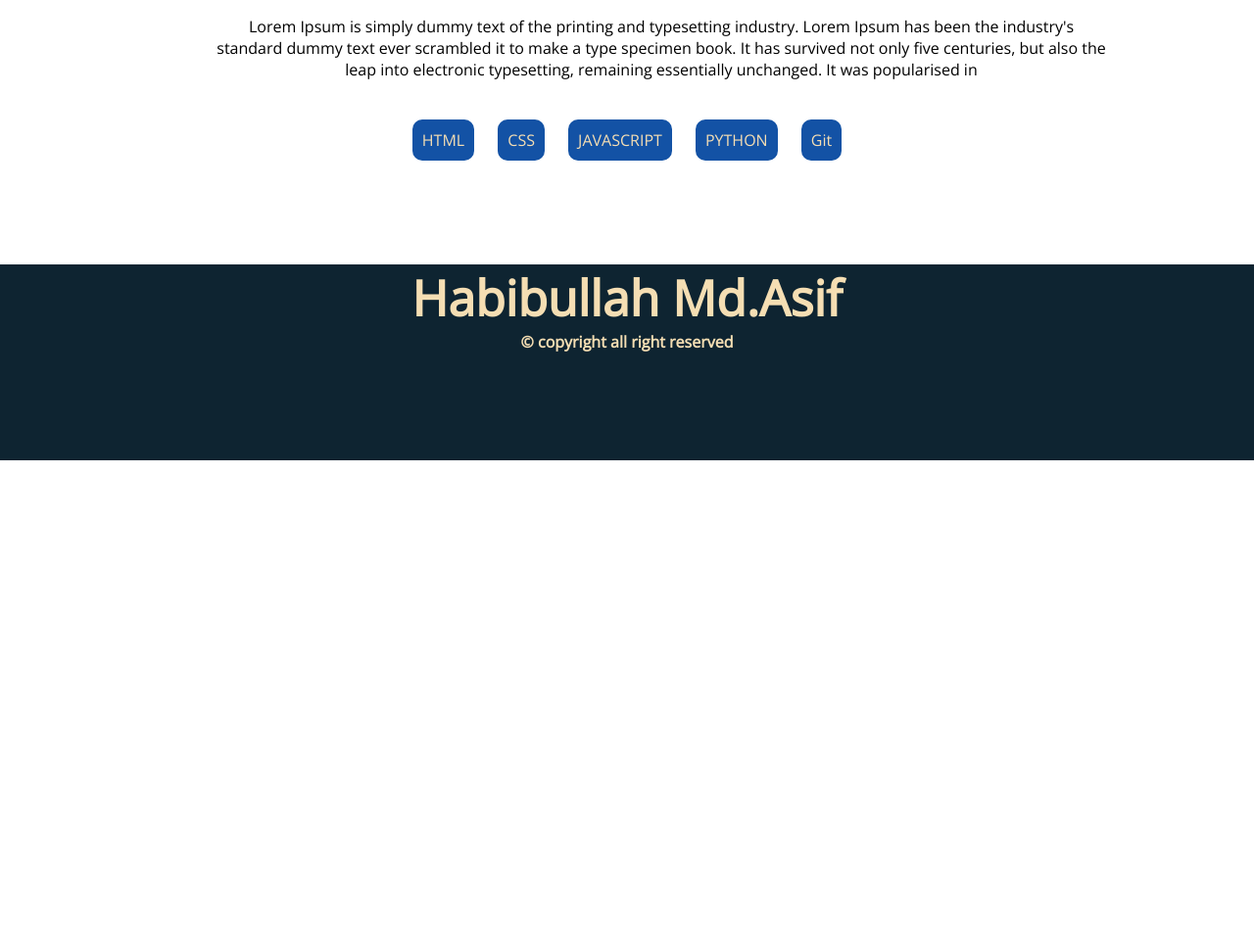
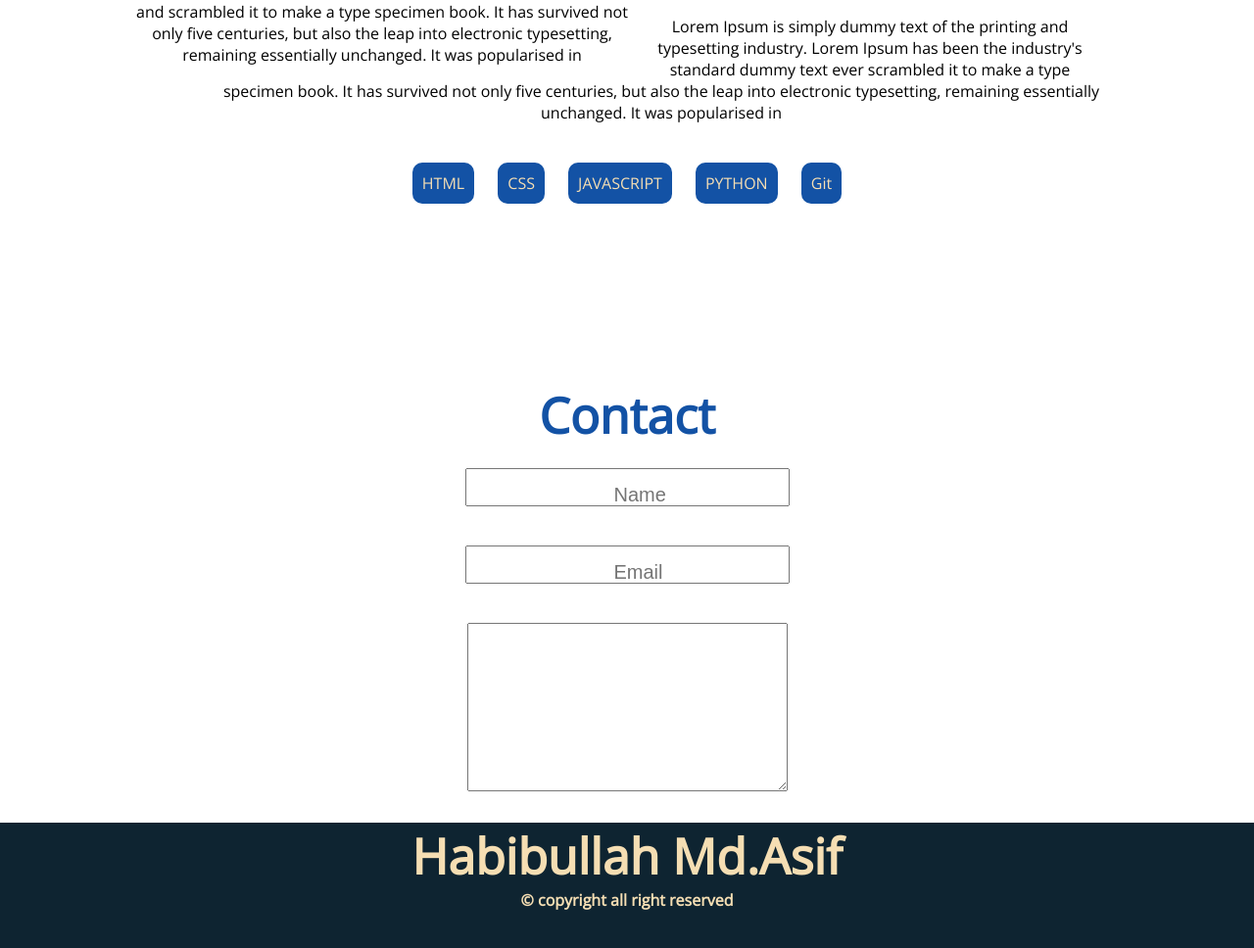
Before and after one commit to Asif10H/portfolio, a plain HTML site: page index.html in a window 1280 px wide. Shown: the part 1460-2428 px from the top of the page at 98% size. Before the commit the page ends 1930 px from the top, so only its background shows below. Drawn offline with nearby package versions, Linux system fonts and the light colour scheme.

Commit message:
final modification

```diff
--- a/index.html
+++ b/index.html
@@ -56,7 +56,7 @@
         <img src="images/profile.jpg" alt="" />
       </div>
       <div class="half-width">
-        <h1>About</h1>
+        <h1 id="same-color">About</h1>
         <h2>I'am Habibullah Md.Asif</h2>
         <p>
           Lorem Ipsum is simply dummy text of the printing and typesetting
@@ -72,7 +72,7 @@
     <!--skills and picture -->
     <section>
       <div class="skills-sec">
-        <h1>Skills</h1>
+        <h1 id="same-color">Skills</h1>
         <h2>Professional Skills</h2>
         <p>
           Lorem Ipsum is simply dummy text of the printing and typesetting
@@ -100,9 +100,19 @@
         </div>
       </div>
     </section>
-
+    <!-- work -->
+    <section></section>
     <!-- contact -->
-    <section></section>
+    <section class="contact-sec">
+      <div class="contact-sec">
+        <h1 id="same-color">Contact</h1>
+        <input type="text" placeholder="Name" class="name-input" />
+        <br />
+        <input type="mail" placeholder="Email" class="mail-input" />
+        <br />
+        <textarea name="text" class="txt-input" cols="20" rows="10"></textarea>
+      </div>
+    </section>
 
     <!-- footer -->
     <section class="foo-ter">
--- a/style.css
+++ b/style.css
@@ -41,17 +41,11 @@ section {
   height: 200px;
 }
 /* name and picture */
-/*#id {
-  margin-top: 30px;
-}*/
 .half-width {
   width: 40%;
   float: left;
   margin-left: 5%;
-<<<<<<< HEAD
   padding-left: 70px;
-=======
->>>>>>> 632665b9e478f0c7d701187d2cce6cb732ca1556
 }
 .half-width img {
   width: 100%;
@@ -94,7 +88,42 @@ section {
   color: wheat;
   background-image: linear-gradient(#1352a5, #1352a5);
 }
-
+#same-color {
+  color: #1352a5;
+}
+/*contact*/
+.contact-sec {
+  text-align: center;
+  height: 450px;
+  margin: 10px;
+  padding: 50px 70px;
+}
+.name-input {
+  text-align: center;
+  margin: 20px;
+  padding-left: 150px;
+  padding-top: 20px;
+}
+.mail-input {
+  text-align: center;
+  margin: 20px;
+  padding-left: 150px;
+  padding-top: 20px;
+}
+.txt-input {
+  text-align: center;
+  margin: 20px;
+  padding-left: 150px;
+  padding-top: 20px;
+}
+input[type="text"]::placeholder {
+  text-align: left;
+  font-size: 20px;
+}
+input[type="mail"]::placeholder {
+  text-align: left;
+  font-size: 20px;
+}
 /*footer*/
 .foo-ter {
   color: wheat;
```
